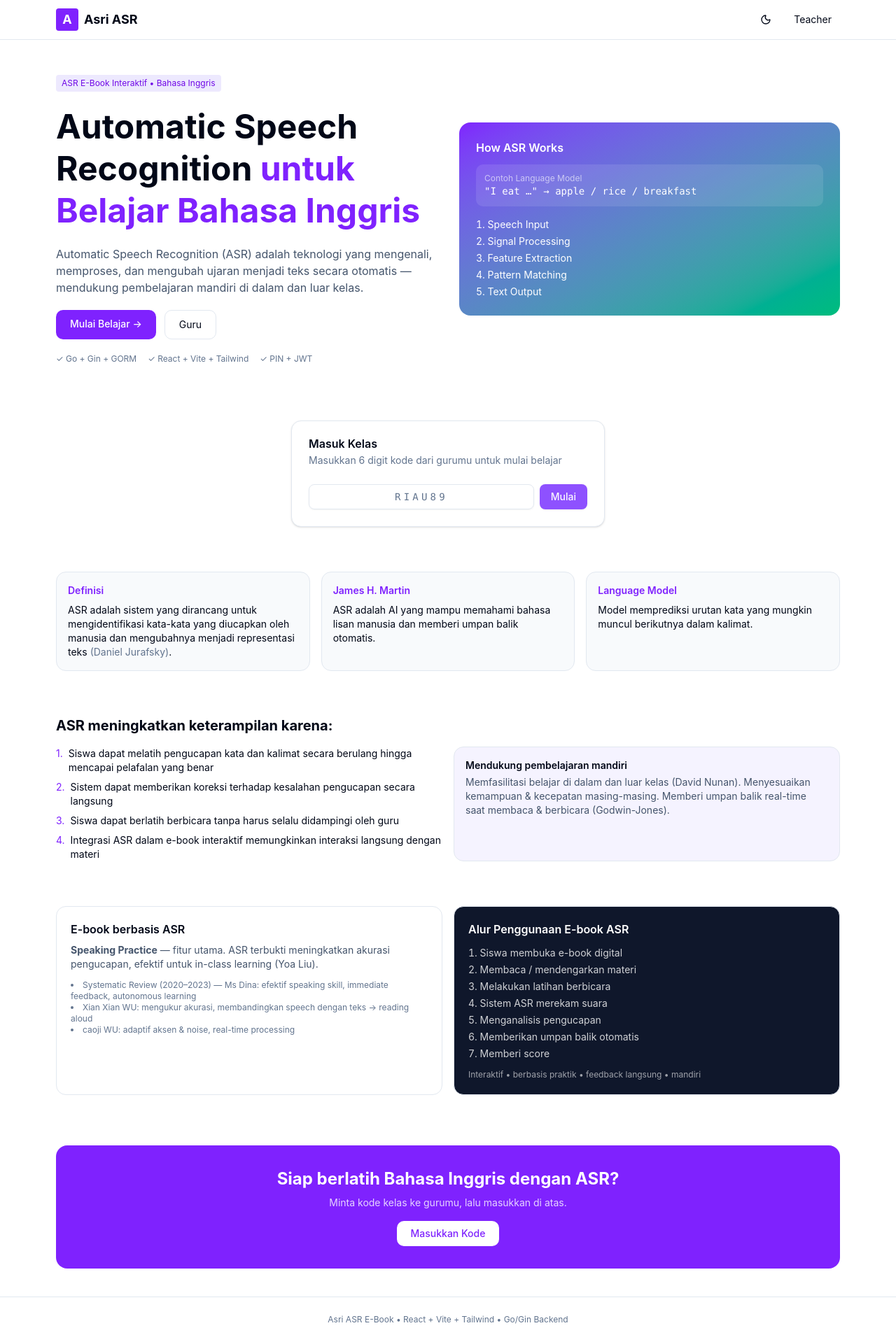
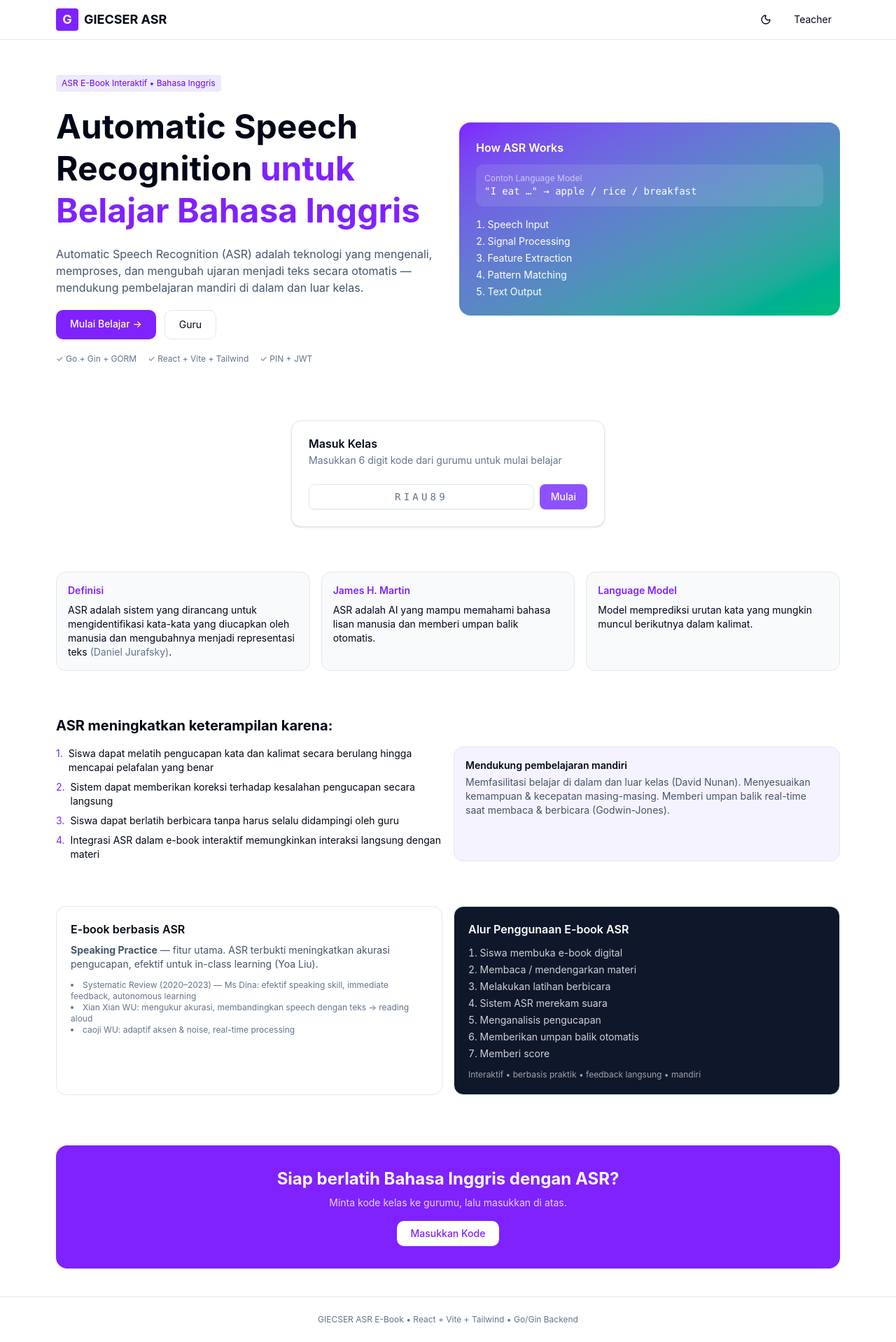
Before and after one commit to reinfork/GIECSER-Frontend, a React (Vite) app: page / in a window 1280 px wide. Shown: the whole page at 70% size. Built offline with nearby package versions, Linux system fonts and the light colour scheme; no server answers.

Commit message:
fix: navigation, name, teacher landing button

```diff
--- a/index.html
+++ b/index.html
@@ -4,7 +4,7 @@
     <meta charset="UTF-8" />
     <link rel="icon" type="image/svg+xml" href="/favicon.svg" />
     <meta name="viewport" content="width=device-width, initial-scale=1.0" />
-    <title>Asri ASR</title>
+    <title>GIECSER ASR</title>
   </head>
   <body>
     <div id="root"></div>
--- a/src/layout.jsx
+++ b/src/layout.jsx
@@ -33,8 +33,8 @@ export default function Layout() {
       {/* Sidebar */}
       <aside className="w-64 shrink-0 bg-card border-r hidden md:flex flex-col">
         <div className="p-5 flex items-center gap-2 font-bold text-lg">
-          <span className="w-8 h-8 rounded-lg bg-primary flex items-center justify-center text-primary-foreground">A</span>
-          Asri ASR
+          <span className="w-8 h-8 rounded-lg bg-primary flex items-center justify-center text-primary-foreground">G</span>
+          GIECSER ASR
         </div>
         <nav className="flex-1 px-3 space-y-1 overflow-y-auto">
           <Link to="/dashboard" className={item(pathname === '/dashboard')}>
@@ -72,7 +72,7 @@ export default function Layout() {
       {/* Mobile header */}
       <div className="flex-1 flex flex-col min-w-0">
         <header className="md:hidden flex items-center justify-between p-3 border-b bg-card">
-          <span className="font-bold">Asri</span>
+          <span className="font-bold">GIECSER</span>
           <div className="flex gap-2">
             <ThemeToggle className="text-sm px-2 py-1 rounded-md bg-secondary" />
             <Link to="/dashboard" className="text-sm px-2 py-1 rounded-md bg-secondary">Dashboard</Link>
--- a/src/pages/CourseDetail.jsx
+++ b/src/pages/CourseDetail.jsx
@@ -98,7 +98,7 @@ export default function CourseDetail() {
 
   return (
     <div className="p-6 max-w-5xl mx-auto">
-      <Link to="/dashboard" className="text-sm text-primary">← Back to chapters</Link>
+      <Link to="/dashboard" className="text-sm text-primary">← Back to dashboard</Link>
 
       {pending ? (
         <div className="mt-3 space-y-2"><Skeleton className="h-8 w-1/2" /><Skeleton className="h-4 w-3/4" /></div>
--- a/src/pages/Courses.jsx
+++ b/src/pages/Courses.jsx
@@ -27,7 +27,7 @@ export default function Courses() {
 
   return (
     <div className="p-6 max-w-5xl mx-auto">
-      <Link to="/dashboard" className="text-sm text-primary">← Back to chapters</Link>
+      <Link to="/dashboard" className="text-sm text-primary">← Back to dashboard</Link>
 
       {pending ? (
         <div className="mt-3 space-y-2"><Skeleton className="h-8 w-1/2" /><Skeleton className="h-4 w-3/4" /></div>
--- a/src/pages/Dashboard.jsx
+++ b/src/pages/Dashboard.jsx
@@ -57,7 +57,7 @@ export default function Dashboard() {
   return (
     <div className="p-6 max-w-6xl mx-auto">
       <p className="text-sm text-muted-foreground">
-        Welcome{profile?.kind === 'teacher' ? `, ${profile.email}` : ''} — ASR English Practice
+        Welcome{profile?.kind === 'teacher' ? `, ${profile.email}` : ''} — GIECSER ASR English Practice
       </p>
       <h1 className="text-2xl font-bold mt-1 mb-6">Chapters</h1>
 
--- a/src/pages/Landing.jsx
+++ b/src/pages/Landing.jsx
@@ -50,7 +50,7 @@ export default function Landing() {
       {/* Header */}
       <header className="sticky top-0 z-50 backdrop-blur bg-white/80 dark:bg-slate-900/80 border-b border-slate-200 dark:border-slate-800">
         <div className="max-w-6xl mx-auto px-4 py-3 flex items-center justify-between">
-          <div className="flex items-center gap-2 font-bold text-lg"><span className="w-8 h-8 rounded bg-violet-600 text-white grid place-items-center">A</span> Asri ASR</div>
+          <div className="flex items-center gap-2 font-bold text-lg"><span className="w-8 h-8 rounded bg-violet-600 text-white grid place-items-center">G</span> GIECSER ASR</div>
           <nav className="flex gap-2 items-center">
             <ThemeToggle className="px-3 py-1.5 text-sm hover:bg-slate-100 dark:hover:bg-slate-800 rounded" />
             {isAuthenticated ? (
@@ -164,7 +164,7 @@ export default function Landing() {
         </div>
       </section>
 
-      <footer className="border-t py-6 text-center text-xs text-slate-500">Asri ASR E-Book • React + Vite + Tailwind • Go/Gin Backend</footer>
+      <footer className="border-t py-6 text-center text-xs text-slate-500">GIECSER ASR E-Book • React + Vite + Tailwind • Go/Gin Backend</footer>
     </div>
   )
 }
--- a/src/pages/LessonPlayer.jsx
+++ b/src/pages/LessonPlayer.jsx
@@ -186,8 +186,8 @@ export default function LessonPlayer() {
 
   return (
     <div className="p-6 max-w-6xl mx-auto">
-      <Link to={module ? `/courses/${module.course_id}` : '/dashboard'} className="inline-flex items-center gap-1 text-sm text-primary">
-        <ArrowLeft className="size-4" /> Back to course
+      <Link to={chapterId ? `/chapters/${chapterId}` : '/dashboard'} className="inline-flex items-center gap-1 text-sm text-primary">
+        <ArrowLeft className="size-4" /> Back to chapter
       </Link>
 
       {pending ? (
--- a/src/pages/Teacher.jsx
+++ b/src/pages/Teacher.jsx
@@ -1,5 +1,5 @@
 import { useEffect, useState } from 'react'
-import { Link, useNavigate } from 'react-router-dom'
+import { useNavigate } from 'react-router-dom'
 import { KeyRound, LogOut, Plus } from 'lucide-react'
 import { authFetch, getProfile, logout } from '../auth'
 import { Badge } from '@/components/ui/badge'
@@ -39,11 +39,10 @@ export default function Teacher() {
       <header className="sticky top-0 z-50 border-b bg-card">
         <div className="max-w-4xl mx-auto px-4 py-3 flex items-center justify-between">
           <div className="flex items-center gap-2 font-bold">
-            <span className="w-8 h-8 rounded-lg bg-primary flex items-center justify-center text-primary-foreground">A</span>
+            <span className="w-8 h-8 rounded-lg bg-primary flex items-center justify-center text-primary-foreground">G</span>
             Teacher Panel <span className="text-xs font-normal text-muted-foreground">{profile?.email}</span>
           </div>
           <div className="flex gap-2">
-            <Button variant="ghost" size="sm" asChild><Link to="/">Landing</Link></Button>
             <Button variant="outline" size="sm" onClick={() => { logout(); navigate('/') }}>
               <LogOut className="size-4" /> Logout
             </Button>
```
